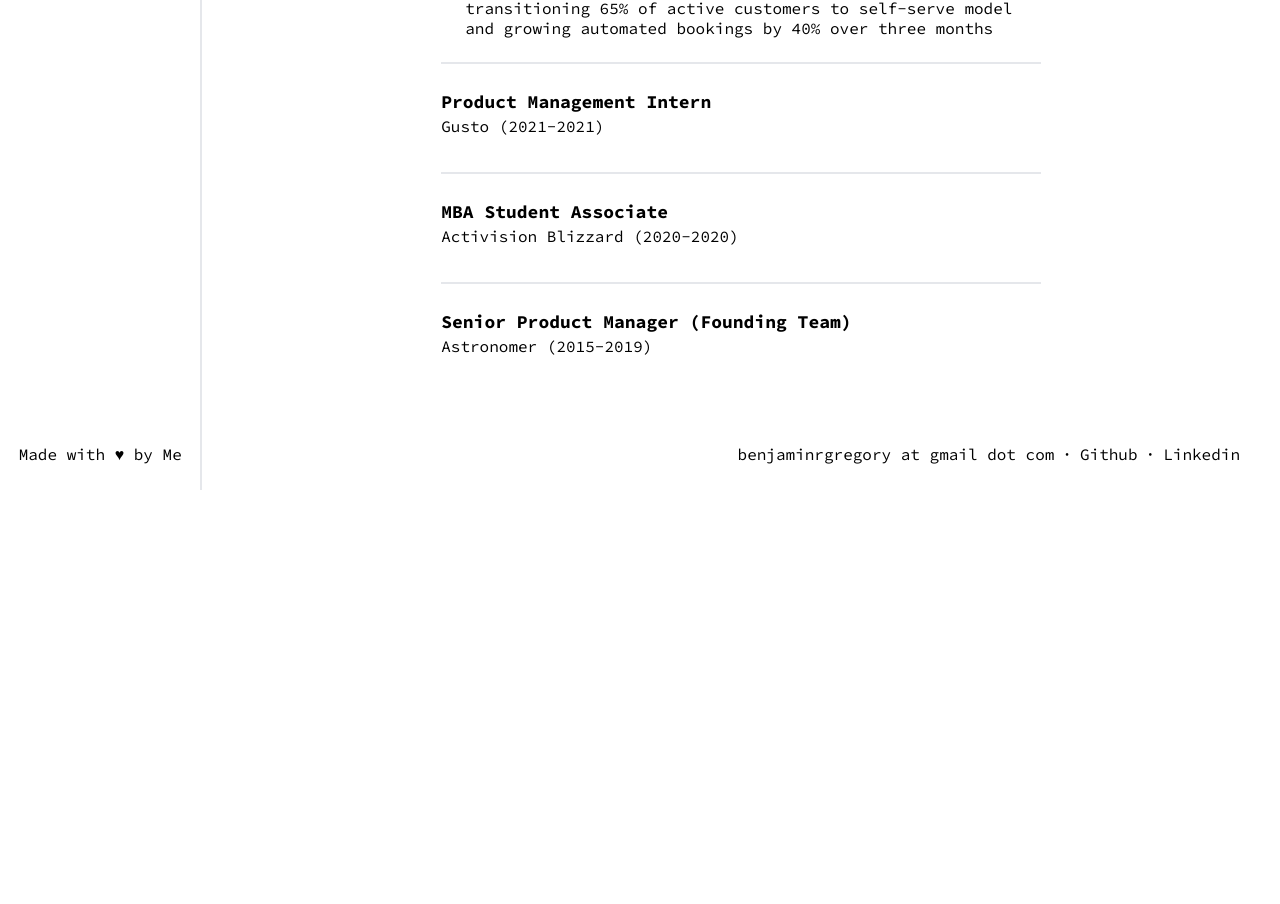
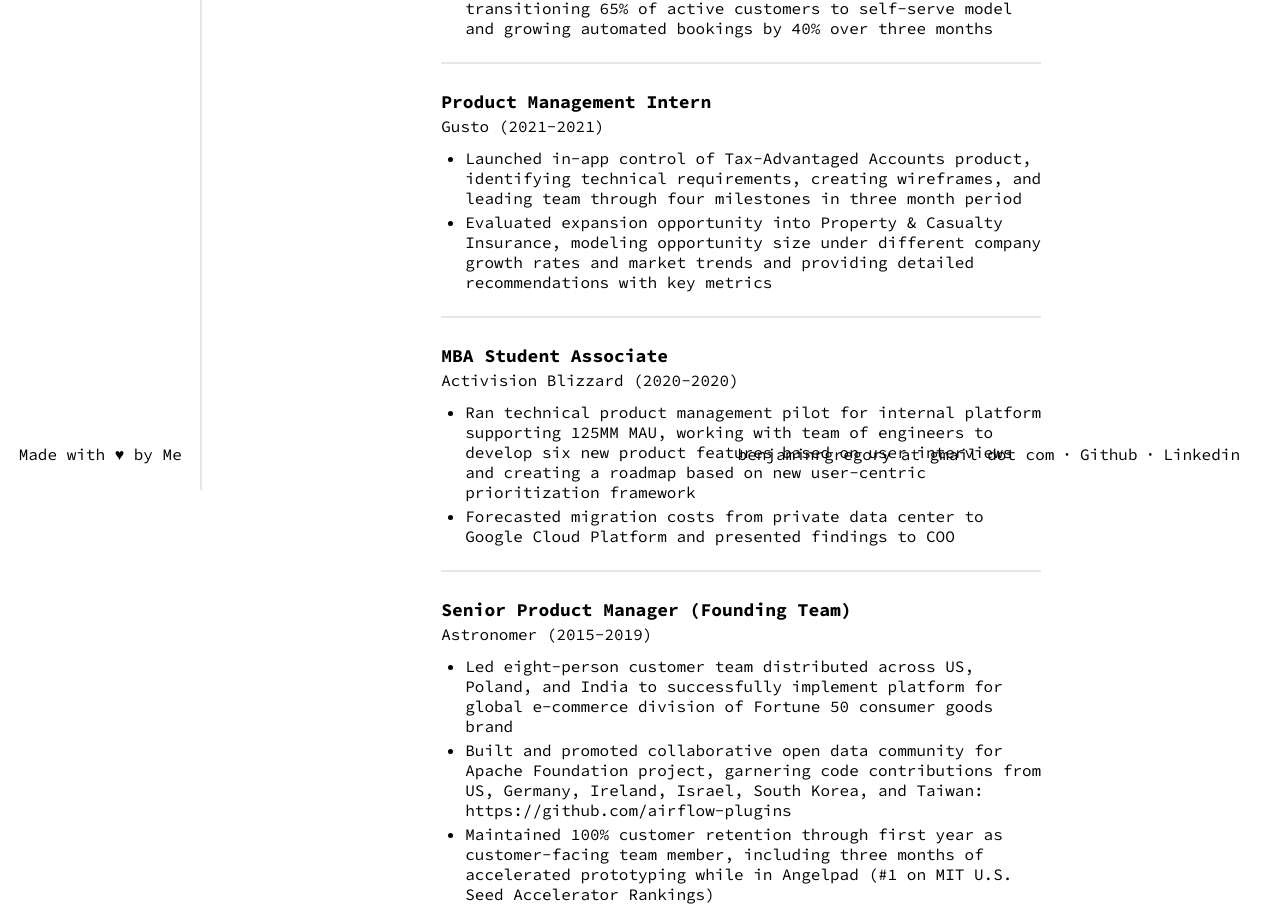
Before and after one commit to benjamingregory/personal-website, a Next.js app: page /work in a window 1280 px wide. Shown: the part 310-1214 px from the top of the page. Before the commit the page ends 800 px from the top, so only its background shows below. Built offline with nearby package versions, Linux system fonts and the light colour scheme.

Commit message:
add experience

```diff
--- a/src/app/work/page.tsx
+++ b/src/app/work/page.tsx
@@ -21,21 +21,31 @@
       company: "Gusto",
       year: "2021-2021",
       link: "https://deliverr.com",
-      key_projects: [],
+      key_projects: [
+        "Launched in-app control of Tax-Advantaged Accounts product, identifying technical requirements, creating wireframes, and leading team through four milestones in three month period",
+        "Evaluated expansion opportunity into Property & Casualty Insurance, modeling opportunity size under different company growth rates and market trends and providing detailed recommendations with key metrics",
+      ],
     },
     {
       role: "MBA Student Associate",
       company: "Activision Blizzard",
       year: "2020-2020",
       link: "https://www.activisionblizzard.com",
-      key_projects: [],
+      key_projects: [
+        "Ran technical product management pilot for internal platform supporting 125MM MAU, working with team of engineers to develop six new product features based on user interviews and creating a roadmap based on new user-centric prioritization framework",
+        "Forecasted migration costs from private data center to Google Cloud Platform and presented findings to COO",
+      ],
     },
     {
       role: "Senior Product Manager (Founding Team)",
       company: "Astronomer",
       year: "2015-2019",
       link: "https://www.astronomer.io",
-      key_projects: [],
+      key_projects: [
+        "Led eight-person customer team distributed across US, Poland, and India to successfully implement platform for global e-commerce division of Fortune 50 consumer goods brand",
+        "Built and promoted collaborative open data community for Apache Foundation project, garnering code contributions from US, Germany, Ireland, Israel, South Korea, and Taiwan: https://github.com/airflow-plugins",
+        "Maintained 100% customer retention through first year as customer-facing team member, including three months of accelerated prototyping while in Angelpad (#1 on MIT U.S. Seed Accelerator Rankings)",
+      ],
     },
   ];
 
```
